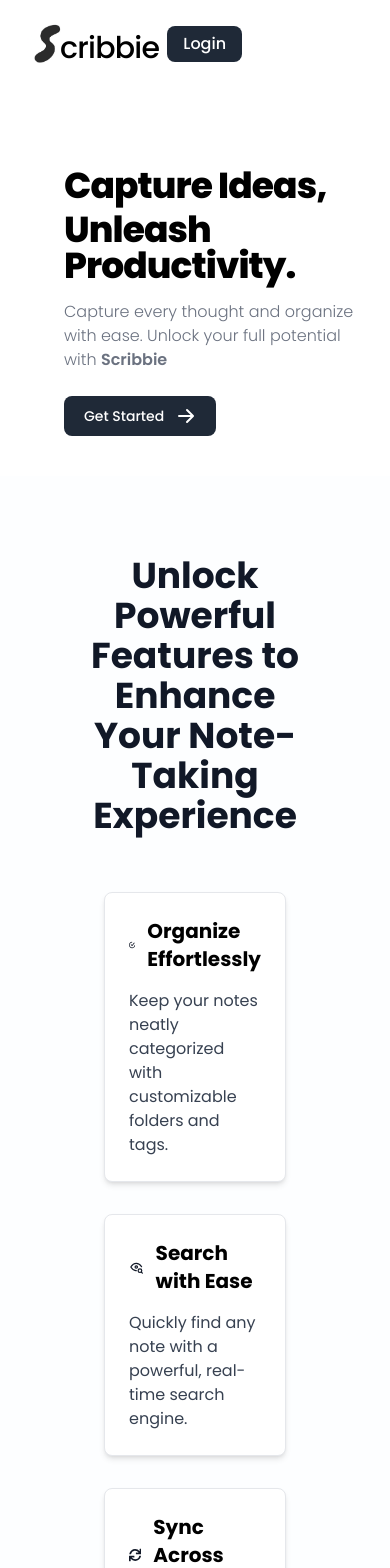
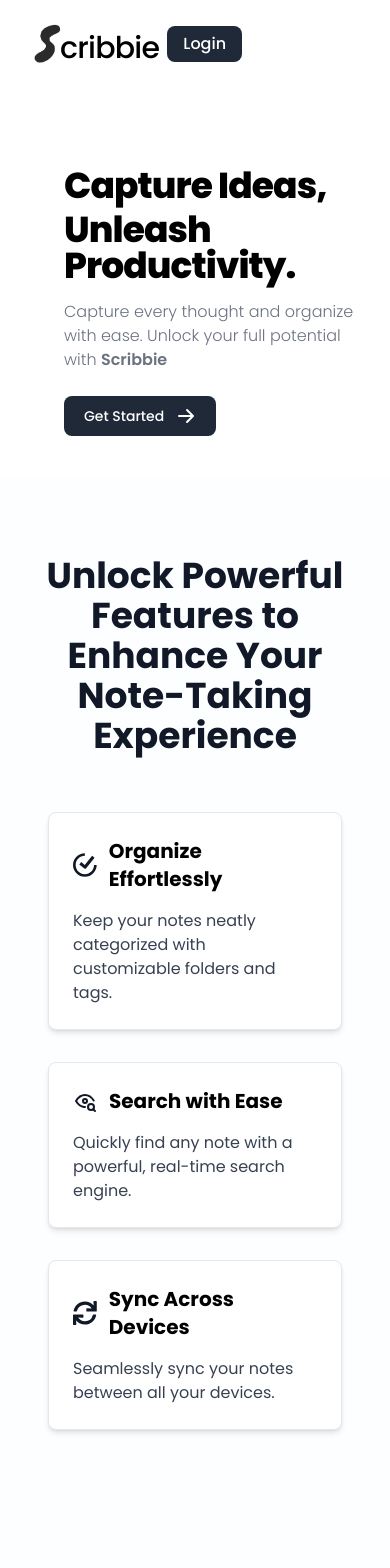
Before and after one commit to Scribbie-Notes/notes-app, a React (Vite) app in the folder frontend/: page / in a window 390 px wide. Shown: the top 1568 px of the page. Built offline with nearby package versions, Linux system fonts and the light colour scheme.

Commit message:
hero - featire responsive

```diff
--- a/frontend/src/components/Hero/Hero.jsx
+++ b/frontend/src/components/Hero/Hero.jsx
@@ -84,10 +84,7 @@ const Hero = () => {
       </section>
 
 
-      <section
-        ref={sectionRef}
-        className="pl-20 pr-20  py-12 mt-8 mb-4"
-      >
+      <section ref={sectionRef} className="pl-6 pr-6 py-12 mt-8 mb-4 sm:pl-10 sm:pr-10 lg:pl-20 lg:pr-20">
         <h1 className="section-title text-4xl font-bold text-center text-gray-900">
           Unlock Powerful Features to
         </h1>
@@ -95,7 +92,7 @@ const Hero = () => {
           Enhance Your Note-Taking Experience
         </h1>
         <div className="max-w-screen-xl mx-auto px-6">
-          <div className="grid grid-cols-1 md:grid-cols-2 lg:grid-cols-3 gap-8">
+          <div className="grid grid-cols-1 sm:grid-cols-2 lg:grid-cols-3 gap-8">
             <div
               ref={(el) => (featureCards.current[0] = el)}
               className="bg-white p-6 rounded-lg shadow-md hover:shadow-xl transition duration-300 ease-in-out border border-gray-200"
@@ -105,8 +102,7 @@ const Hero = () => {
                 <h3 className="text-xl font-bold">Organize Effortlessly</h3>
               </div>
               <p className="text-gray-700">
-                Keep your notes neatly categorized with customizable folders
-                and tags.
+                Keep your notes neatly categorized with customizable folders and tags.
               </p>
             </div>
 
@@ -119,8 +115,7 @@ const Hero = () => {
                 <h3 className="text-xl font-bold">Search with Ease</h3>
               </div>
               <p className="text-gray-700">
-                Quickly find any note with a powerful, real-time search
-                engine.
+                Quickly find any note with a powerful, real-time search engine.
               </p>
             </div>
 
@@ -139,6 +134,8 @@ const Hero = () => {
           </div>
         </div>
       </section>
+
+
       <Testimonial />
       <Pricing />
       <Faq />
```
